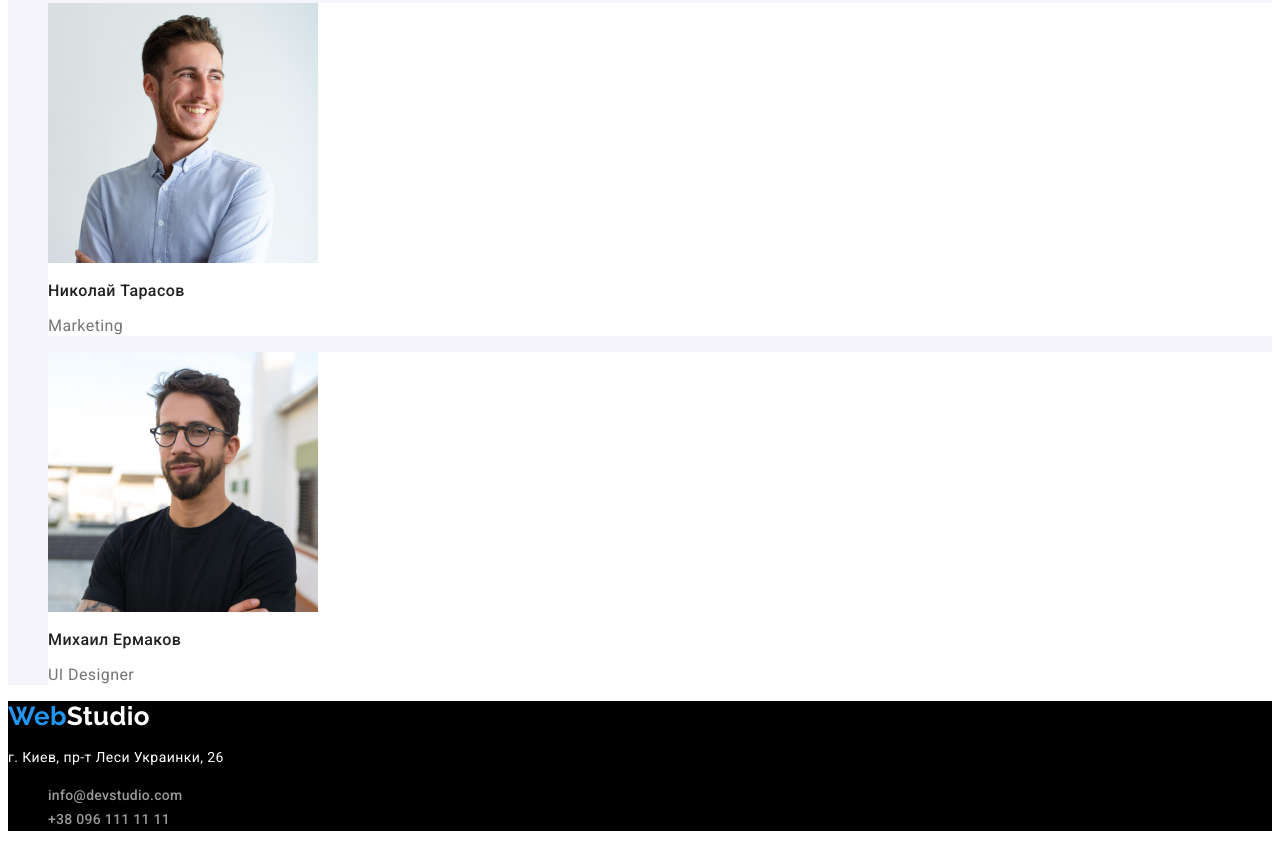
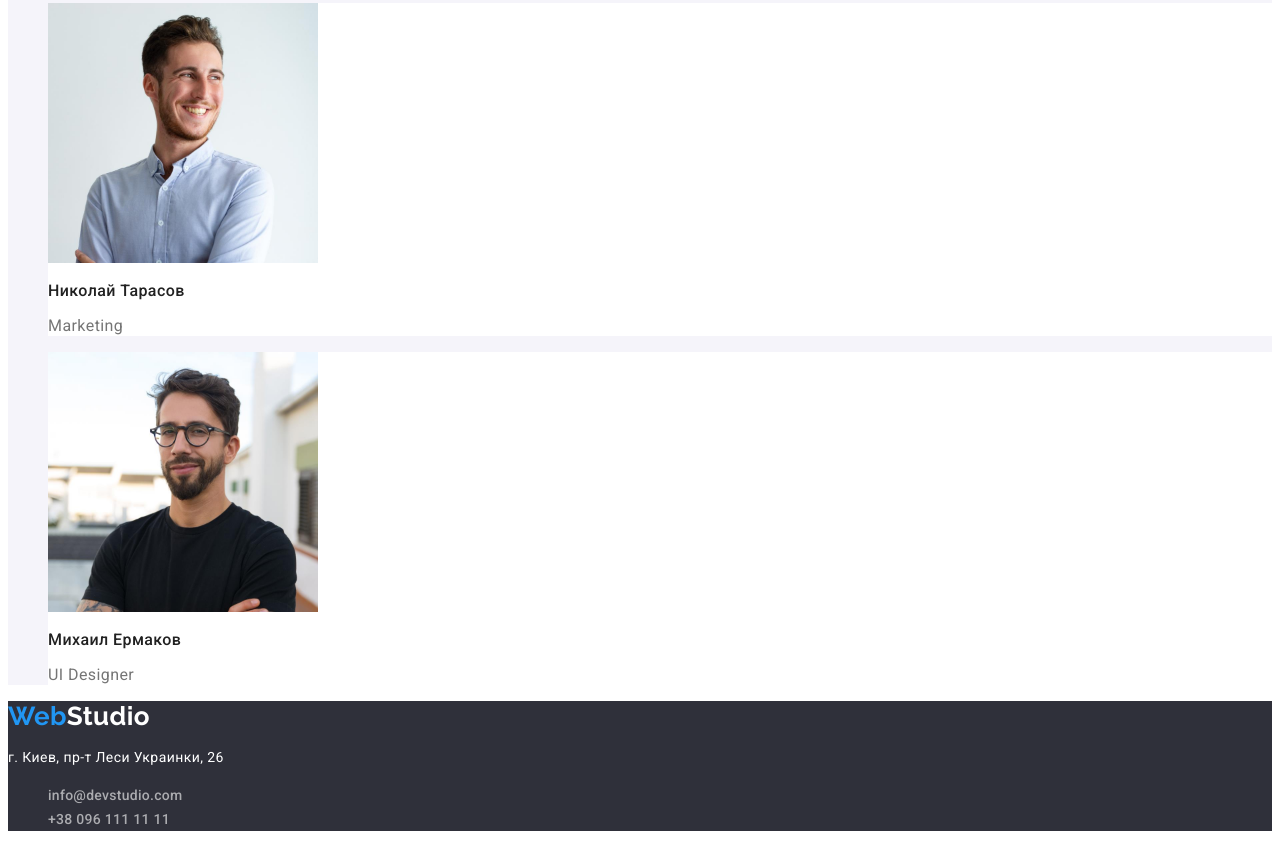
Before and after one commit to Butanasi/goit-markup-hw-02, a plain HTML site: page index.html in a window 1280 px wide. Shown: the part 2204-3049 px from the top of the page. Drawn offline with Linux system fonts and the light colour scheme.

Commit message:
Update style.css

```diff
--- a/css/style.css
+++ b/css/style.css
@@ -160,7 +160,7 @@ body {
 /*=============END PORTFOLIO=============*/
 /*=============FOOTER=============*/
 .basement {
-  background-color: rgba(0, 0, 0, 1);
+  background-color: #2f303a;
 }
 .basement-logo {
   color: var(--color-text-two);
```
